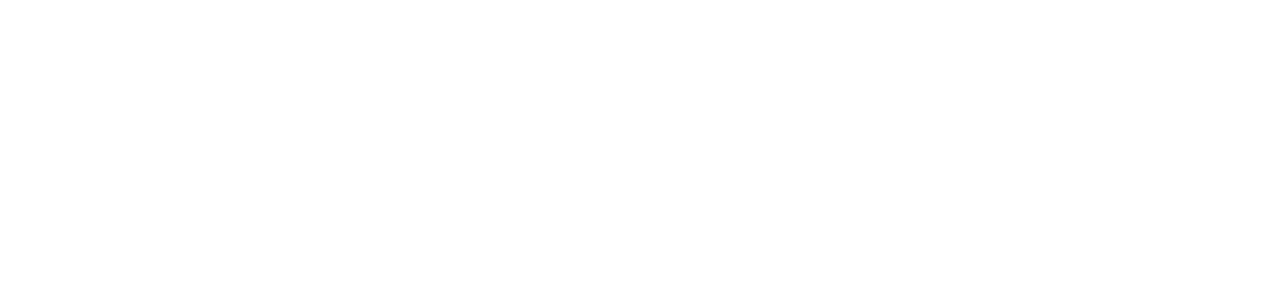
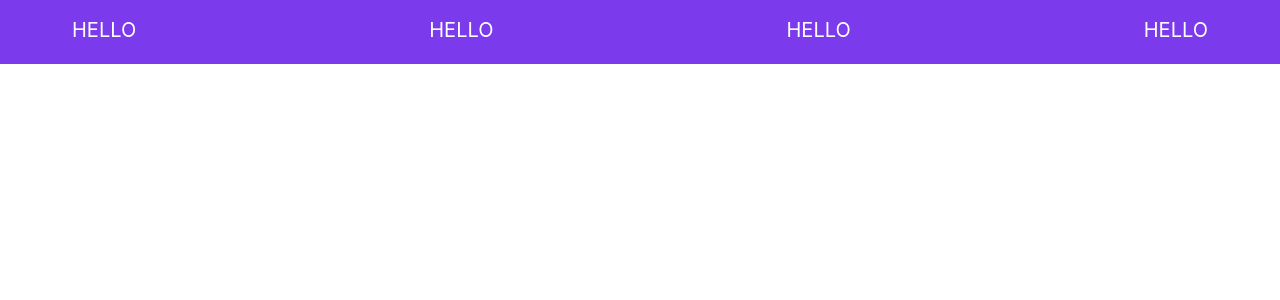
Before and after one commit to OmarDakka/JobifyTask, a React (Create React App) app in the folder frontend/: page / in a window 1280 px wide. Shown: the top 300 px of the page. Built offline with nearby package versions, Linux system fonts and the light colour scheme.

Commit message:
added navbar

```diff
--- a/frontend/src/App.js
+++ b/frontend/src/App.js
@@ -4,8 +4,9 @@
 import { graphqlClient } from "./graphql";
 import { ApolloProvider } from "@apollo/react-hooks";
 import { useState } from "react";
+import Navbar from "./components/Navbar";
 
-let darkClass = "dark";
+let darkClass = "";
 
 function App() {
 	//create your forceUpdate hook
@@ -27,11 +28,14 @@
 	};
 
 	return (
-		<div className={darkClass} onClick={toggle}>
+		<div className={darkClass}>
+			<Navbar />
 			<ApolloProvider client={graphqlClient}>
-				<Router>
-					<ProductPage path="/products" />
-				</Router>
+				<div className="mt-20">
+					<Router>
+						<ProductPage path="/products" />
+					</Router>
+				</div>
 			</ApolloProvider>
 		</div>
 	);
--- /dev/null
+++ b/frontend/src/components/Navbar.js
@@ -0,0 +1,17 @@
+const Navbar = (props) => {
+	return (
+		<nav
+			className="bg-purple-600 dark:bg-black text-white dark:text-white fixed top-0 left-0 w-full h-16
+                border-b-2 border-purple-600 p-2 mb-2 text-xl"
+		>
+			<div className=" flex justify-between px-16 mt-2">
+				<a href="#">HELLO</a>
+				<a href="#">HELLO</a>
+				<a href="#">HELLO</a>
+				<a href="#">HELLO</a>
+			</div>
+		</nav>
+	);
+};
+
+export default Navbar;
--- a/frontend/src/components/product.js
+++ b/frontend/src/components/product.js
@@ -0,0 +1,9 @@
+const Product = (props) => {
+	return (
+		<div className="dark:bg-black dark:text-white border-2 border-purple-600 p-2 m-2 border-opacity-10">
+			<p>{props.product.title}</p>
+		</div>
+	);
+};
+
+export default Product;
--- a/frontend/src/views/ProductPage.js
+++ b/frontend/src/views/ProductPage.js
@@ -1,6 +1,7 @@
 // const client = ...
 import { gql } from "apollo-boost";
 import { useQuery } from "react-apollo";
+import Product from "../components/product";
 
 const QUERY_USERS = gql`
 	query {
@@ -23,10 +24,9 @@
 
 	if (loading) return <p>Loading...</p>;
 
-	return data.products.map(({ id, title }) => (
-		<div key={id} className="dark:bg-black dark:text-white border-2 border-purple-600 p-2 m-2 border-opacity-10">
-			<p>{title}</p>
-		</div>
+	return data.products.map((product) => (
+		<Product key={product.id} product={product} />
 	));
 };
+
 export default ProductPage;
```
